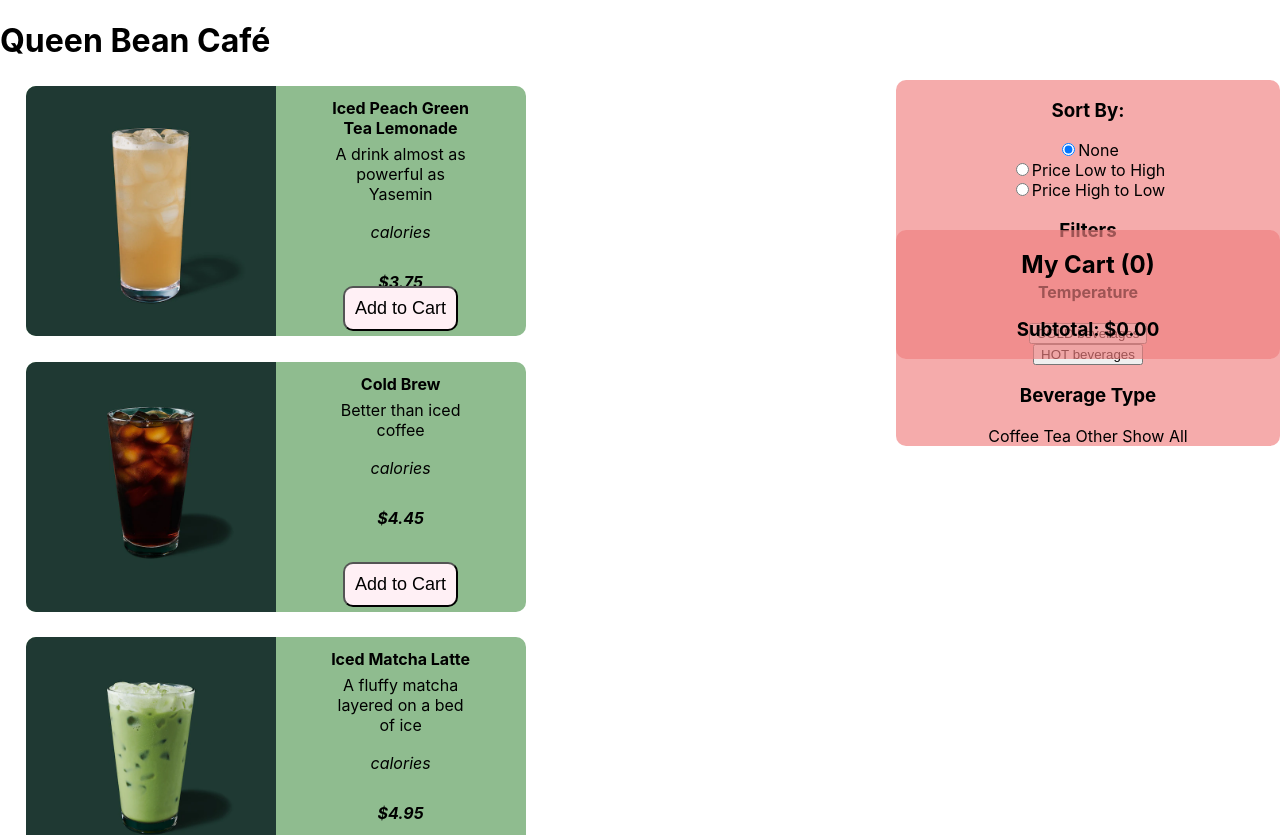
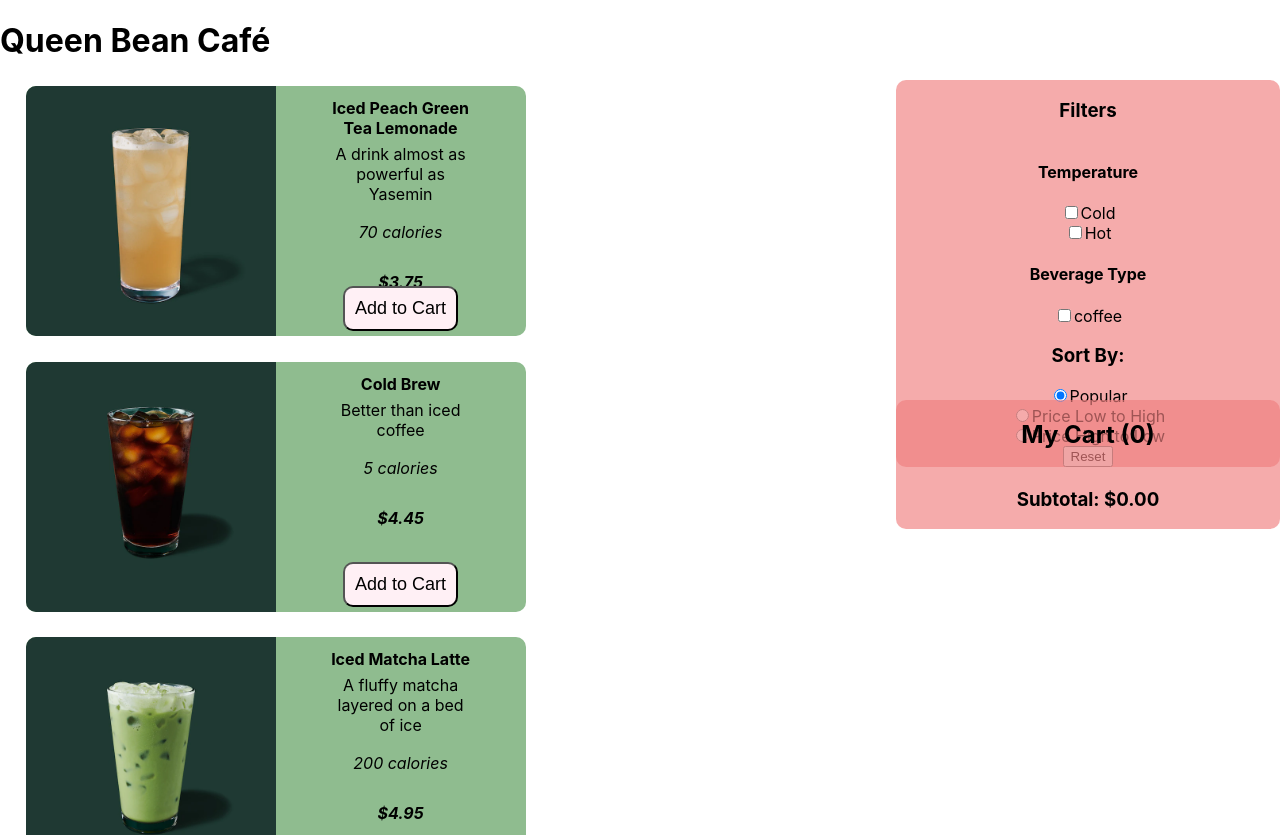
Before and after one commit to sleepycapybara317/development, a React (Create React App) app: page / in a window 1280 px wide. Shown: the top 835 px of the page. Built offline with nearby package versions, Linux system fonts and the light colour scheme; the HTML template or start-up script is replaced by a standard one.

Commit message:
temp filters work with sort

```diff
--- a/src/App.js
+++ b/src/App.js
@@ -1,30 +1,18 @@
 import "./App.css";
-// import { useState } from "react";
 import drinkData from "./assets/drink-data.json";
 import DrinkItem from "./components/DrinkItem";
 import Checkbox from "./components/Checkbox";
+import RadioButton from "./components/RadioButton";
 import React, { useState } from 'react';
-
-/* ####### DO NOT TOUCH -- this makes the image URLs work ####### */
-// drinkData.forEach((item) => {
-//   item.image = process.env.PUBLIC_URL + "/" + item.image;
-// });
-/* ############################################################## */
 
 function App() {
   const [totalPrice, setTotalPrice] = useState(0);
   const [totalQuantity, setTotalQuantity] = useState(0);
   const [cart, setCart] = useState({});
-  // const [isSorted, setIsSorted] = useState(false);
   const [lst, setLst] = useState([...drinkData]);
-
-  const addPrice = (price) => {
-    setTotalPrice((p) => price + p);
-  };
-
-  const addQuantity = () => {
-    setTotalQuantity((q) => q + 1);
-  };
+  const [sort, setSort] = React.useState("none");
+  const [tempFilters, setTempFilters] = React.useState({"hot": false, "cold": false});
+  const [typeFilters, setTypeFilters] = React.useState([{"tea": false, "coffee": false, "other": false}]);
 
   const addItemToCart = (name, price) => {
     const updatedCart = {...cart};
@@ -35,111 +23,175 @@ function App() {
     }
     setCart(updatedCart)
 
-    addPrice(price);
-    addQuantity();
+    setTotalPrice((p) => price + p);  // add price to total price
+    setTotalQuantity((q) => q + 1); // add 1 to total quantity
   };
 
-  // make list of drink components -- is this the right place?
-  // const allDrinks = drinkData.map((item) => {
-  //   return <DrinkItem key = {item.id} name = {item.name} image = {item.image} desc = {item.description} cals = {item.calories} temp = {item.temp} price = {item.price} addToCart = {addItemToCart}/>;
-  // });
+  const reset = () => {
+    // how to uncheck checkboxes ???
+    // $('input[type=checkbox]').prop('checked', false);
 
-  let sorted = drinkData;
-
-  // const sortPrices = () => {
-  //   let sorted = [...lst].sort((a,b) => {
-  //     return a.price - b.price;
-  //   });
-
-    // console.log(sorted)
-    // console.log(drinkData)
-    // setIsSorted(true);
-  //   setLst(sorted);
-  // }
-
-  const reset = () => {
-    sorted = [...drinkData];
+    setTempFilters({"hot": false, "cold": false});
     setSort("none");
+    setLst([...drinkData]);
   }
 
-  const filter = (temp) => {
-    let filtered = [...drinkData].filter(function (item) {
-      return item.temp == temp;
-    });
-    // setLst(sorted);
-    console.log(filtered)
-    setLst(filtered)
+  const filterTemps = (temp) => {
+    // set cold to true
+    const updatedFilters = {...tempFilters};
+    updatedFilters[temp] = !updatedFilters[temp];
+
+    var toApply = [] // list of temps -- hot, cold
+    Object.keys(updatedFilters).forEach((key) => {
+      if (updatedFilters[key]) {toApply.push(key)}
+    })
+
+    if (toApply.length === 0) {
+      setLst([...drinkData]);
+      sortAgain([...drinkData])
+    }
+    else {
+      const updatedLst = [...drinkData];
+      const ans = [];
+      updatedLst.forEach((drink) =>
+        toApply.forEach((tempFilter) => {if (drink.temp === tempFilter) {ans.push(drink)}}))
+        setLst(ans);
+        sortAgain(ans)
+    }
+    setTempFilters(updatedFilters);
   }
 
-  const [sort, setSort] = React.useState("none");
-  const handlePriceAscend = () => {
-    let sorted = [...lst].sort((a,b) => {
-      return a.price - b.price;
-    });
+  const filterTypes = (type) => {
+    const updatedFilters = {...typeFilters};
+    updatedFilters[type] = !updatedFilters[type];
+
+    var toApply = [] // list of temps -- hot, cold
+    Object.keys(updatedFilters).forEach((key) => {
+      if (updatedFilters[key]) {toApply.push(key)}
+    })
+
+    if (toApply.length === 0) {
+      setLst([...drinkData]);
+      sortAgain([...drinkData])
+    }
+    else {
+      const updatedLst = [...drinkData];
+      const ans = [];
+      updatedLst.forEach((drink) =>
+        toApply.forEach((typeFilter) => {if (drink.type === typeFilter) {ans.push(drink)}}))
+        // setLst(ans);
+        sortAgain(ans);
+        console.log(ans);
+        // console.log(lst);
+    }
+    setTypeFilters(updatedFilters);
+  }
+
+  const handleSort = (str) => {
+    let sorted = []
+    if (str === "ascend") {
+      sorted = [...lst].sort((a,b) => {
+        return a.price - b.price;
+      });
+    }
+    else if (str === "descend") {
+      sorted = [...lst].sort((a,b) => {
+        return b.price - a.price;
+      });
+    }
+    else {
+      sorted = [...drinkData];
+    }
+    setSort(str);
     setLst(sorted);
-    setSort("ascend");
-  };
+  }
 
-  const handlePriceDescend = () => {
-    let sorted = [...lst].sort((a,b) => {
-      return b.price - a.price;
-    });
+  const sortAgain = (newLst) => {
+    console.log(newLst);
+    let sorted = []
+    if (sort === "ascend") {
+      sorted = [...newLst].sort((a,b) => {
+        return a.price - b.price;
+      });
+    }
+    else if (sort === "descend") {
+      sorted = [...newLst].sort((a,b) => {
+        return b.price - a.price;
+      });
+    }
+    else {
+      sorted = [...drinkData];
+    }
+    // console.log(sorted);
+    // setSort(str);
     setLst(sorted);
-    setSort("descend");
-  };
+  }
 
-  const RadioButton = ({ label, value, onChange }) => {
-    return (
-      <label>
-        <input type="radio" checked={value} onChange={onChange} />
-        {label}
-      </label>
-    );
-  };
-
+  // how to FILTER then sort every time ???
   return (
     <div className="App">
       <h1>Queen Bean Café</h1> {}
       {lst.map((item) => ( // map drinkData to DrinkItem components
         <p>
-          <DrinkItem name = {item.name} image = {item.image} desc = {item.description} price = {item.price} addToCart = {addItemToCart}/>
+          <DrinkItem
+          name = {item.name}
+          image = {item.image}
+          desc = {item.description}
+          price = {item.price}
+          cals = {item.calories}
+          type = {item.type}
+          addToCart = {addItemToCart}/>
         </p>
       ))}
 
-      <div className="filter-container"> <h3>Sort By:</h3>
+      <div className="filter-container">
+        <h3>Filters</h3>
+        <h4>Temperature</h4>
+        <Checkbox
+          id = "cold"
+          label = "Cold"
+          value={tempFilters["cold"]}
+          onChange={() => filterTemps("cold")}
+          />
+        <Checkbox
+          id = "hot"
+          label = "Hot"
+          value={tempFilters["hot"]} // checked when include, otherwise false
+          onChange={() => filterTemps("hot")}
+          />
+
+        <h4>Beverage Type</h4>
+        <Checkbox
+          id = "coffee"
+          label = "coffee"
+          value={typeFilters["coffee"]}
+          onChange={() => filterTypes("coffee")}
+          />
+
+        <h3>Sort By:</h3>
         <RadioButton
-          label="None"
+          label="Popular"
           value={sort === "none"}
-          onChange={reset}
+          onChange={() => handleSort("none")}
         />
         <RadioButton
           label="Price Low to High"
           value={sort === "ascend"}
-          onChange={handlePriceAscend}
+          onChange={() => handleSort("ascend")}
         />
         <RadioButton
           label="Price High to Low"
           value={sort === "descend"}
-          onChange={handlePriceDescend}
+          onChange={() => handleSort("descend")}
         />
-
-        {/* <Checkbox label = "Sort (Price Low - High)" /> */}
-        <h3>Filters</h3>
-        <h4>Temperature</h4>
-        <button onClick={() => (filter("cold"))}>
-        COLD beverages
+        <button onClick={reset}>
+        Reset
         </button>
-        <button onClick={() => (filter("hot"))}>
-        HOT beverages
-        </button>
-        {/* <button onClick={reset}> */}
-        {/* Reset */}
-        {/* </button> */}
-        <h3>Beverage Type</h3>
+        {/* <h3>Beverage Type</h3>
         Coffee
         Tea
         Other
-        Show All
+        Show All */}
         {/* <h3>Temperature</h3> */}
         {/* <h4>Hot</h4>
         <h4>Cold</h4> */}
@@ -147,7 +199,7 @@ function App() {
 
       <div className="cart-container">
           <h2>My Cart ({totalQuantity})</h2>
-          {Object.values(cart).map((item, index) => (
+          {Object.values(cart).map((item) => (
             <p>
               {item.quantity}x {item.name}
             </p>
--- a/src/assets/drink-data.json
+++ b/src/assets/drink-data.json
@@ -6,6 +6,7 @@
       "price": 3.75,
       "calories": 70,
       "temp": "cold",
+      "type": "tea",
       "image": "images/iced peach green tea.png"
     },
     {
@@ -15,6 +16,7 @@
       "price": 4.45,
       "calories": 5,
       "temp": "cold",
+      "type": "coffee",
       "image": "images/cold brew.png"
     },
     {
@@ -24,6 +26,7 @@
       "price": 4.95,
       "calories": 200,
       "temp": "cold",
+      "type": "tea",
       "image": "images/iced matcha.png"
     },
     {
@@ -33,6 +36,7 @@
       "price": 4.65,
       "calories": 130,
       "temp": "cold",
+      "type": "coffee",
       "image": "images/iced latte.png"
     },
     {
@@ -42,6 +46,7 @@
       "price": 5.45,
       "calories": 10,
       "temp": "cold",
+      "type": "coffee",
       "image": "images/nitro.png"
     },
     {
@@ -51,6 +56,7 @@
       "price": 5.45,
       "calories": 385,
       "temp": "cold",
+      "type": "coffee",
       "image": "images/mocha frappe.png"
     },
     {
@@ -60,6 +66,7 @@
       "price": 5.25,
       "calories": 380,
       "temp": "hot",
+      "type": "coffee",
       "image": "images/mocha.png"
     },
     {
@@ -69,6 +76,7 @@
       "price": 4.95,
       "calories": 370,
       "temp": "hot",
+      "type": "other",
       "image": "images/hot chocolate.png"
     },
     {
@@ -78,6 +86,7 @@
       "price": 2.95,
       "calories": 220,
       "temp": "hot",
+      "type": "other",
       "image": "images/steamed apple cider.png"
     },
     {
@@ -87,6 +96,7 @@
       "price": 3.05,
       "calories": 0,
       "temp": "hot",
+      "type": "coffee",
       "image": "images/black coffee.png"
     },
     {
@@ -96,6 +106,7 @@
       "price": 4.75,
       "calories": 240,
       "temp": "hot",
+      "type": "tea",
       "image": "images/matcha.png"
     },
     {
@@ -105,6 +116,7 @@
       "price": 4.50,
       "calories": 190,
       "temp": "hot",
+      "type": "coffee",
       "image": "images/latte.png"
     }
   ]
--- a/src/components/Checkbox.js
+++ b/src/components/Checkbox.js
@@ -1,18 +1,12 @@
-import React, { useState } from 'react';
-
-export default function Checkbox ({ label }) {
-    const [check, setCheck] = useState(false);
+export default function Checkbox ({ label, value, onChange }) {
     return (
       <div className="checkbox-wrapper">
         <label>
-          <input type="checkbox" checked={check}
-          onChange={() => setCheck((prev) => !prev)}/>
-          <span>{label}</span>
-          <p>{check ? "Sorted" : "Unsorted"}</p>
+        <input type="checkbox" onChange={onChange} />
+        {label}
         </label>
       </div>
     );
   };
 
-
 // component code adapted from: https://blog.logrocket.com/building-custom-checkbox-react/
--- a/src/components/DrinkItem.css
+++ b/src/components/DrinkItem.css
@@ -51,6 +51,7 @@
 
   .addButton {
     position: absolute;
+    margin: 5px;
     margin: 200px;
     background-color: lavenderblush;
     text-align: center;
@@ -70,7 +71,7 @@
   .cart-container {
     position: absolute;
     display: flex;
-    top: 230px;
+    top: 400px;
     right: 0;
     width: 30%;
     flex-direction: column;
--- a/src/components/DrinkItem.js
+++ b/src/components/DrinkItem.js
@@ -4,6 +4,7 @@ import "./DrinkItem.css";
 export default function DrinkItem(props) {
     const add = props.addToCart;
     const temp = props.temp;
+    const type = props.type;
     const price = props.price;
     return(
     <div className="itemCard">
--- /dev/null
+++ b/src/components/RadioButton.js
@@ -0,0 +1,10 @@
+export default function RadioButton ({ label, value, onChange }) {
+    return (
+      <label>
+        <input type="radio" checked={value} onChange={onChange} />
+        {label}
+      </label>
+    );
+  };
+
+  // component code adapted from https://www.robinwieruch.de/react-radio-button/
--- /dev/null
+++ b/src/portfolio.css
@@ -0,0 +1,24 @@
+.addButton {
+    position: absolute;
+    margin: 5px;
+    background-color: lavenderblush;
+    text-align: center;
+    padding: 10px 10px;
+    text-decoration: none;
+    font-size: 18px;
+    transition-duration: 0.4s;
+    border-radius: 10px;
+  }
+
+  .addButton:hover {
+    background-color: powderblue;
+    color: black;
+  }
+
+  .cart-container {
+    position: absolute;
+    top: 150px;
+    flex-direction: column;
+    align-items: center;
+    border-radius: 10px;
+  }
```
Also changed, not shown: src/components/Navbar.js (added, +47 -0 lines), src/portfolio.js (added, +13 -0 lines).
